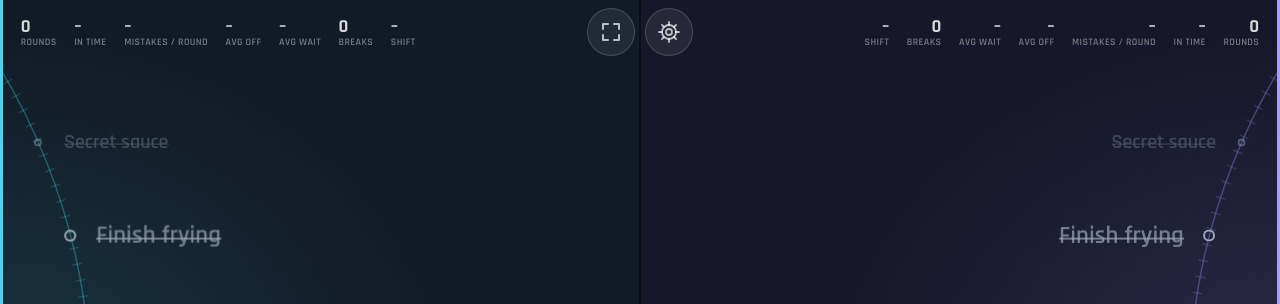
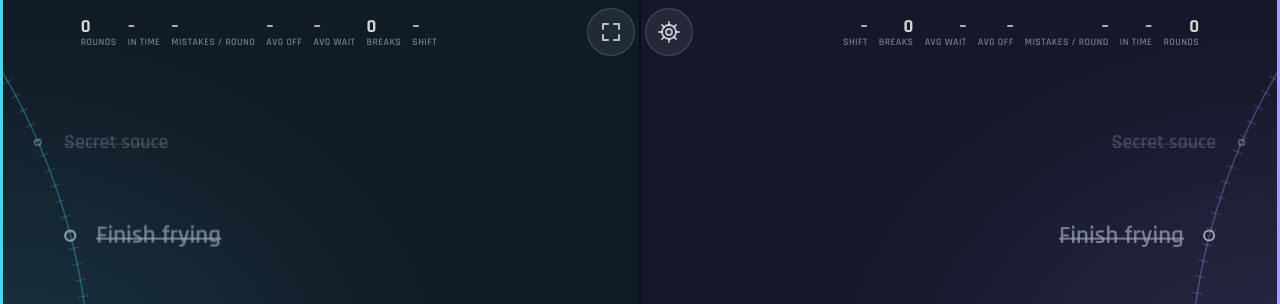
Before and after one commit to boris-42/boris-42.github.io, a plain HTML site: page fries/index.html in a window 1280 px wide. Shown: the top 304 px of the page. Drawn offline with Linux system fonts and the light colour scheme.

Commit message:
Fries timer: stats rows inset from the corners (clear of Safari's full-screen X)

```diff
--- a/fries/css/app.css
+++ b/fries/css/app.css
@@ -159,10 +159,12 @@ body.screen { overflow: hidden; background: #000; user-select: none; -webkit-use
 .item.gone { opacity: 0 !important; }
 
 /* top outer corner: today's stats as number-over-label cells */
-.stats { position: absolute; top: calc(var(--u) * 2 + var(--safe-top)); z-index: 3; display: flex; flex-wrap: wrap; gap: calc(var(--u) * .6) calc(var(--u) * 2.2);
-  max-width: calc(100% - var(--u) * 5); font-variant-numeric: tabular-nums; pointer-events: none; }
-.fryer[data-id="L"] .stats { left: calc(var(--u) * 2.6); }
-.fryer[data-id="R"] .stats { right: calc(var(--u) * 2.6); flex-direction: row-reverse; }
+/* stats sit in from the outer corners, toward the center (the corners stay free, e.g. for Safari's full-screen X) */
+.stats { position: absolute; top: calc(var(--u) * 2 + var(--safe-top)); z-index: 3; display: flex; flex-wrap: wrap;
+  gap: calc(var(--u) * .6) calc(var(--u) * 1.4); max-width: calc(100% - var(--u) * 5 - 120px);
+  font-variant-numeric: tabular-nums; pointer-events: none; }
+.fryer[data-id="L"] .stats { left: calc(var(--u) * 2.6 + 60px); }
+.fryer[data-id="R"] .stats { right: calc(var(--u) * 2.6 + 60px); flex-direction: row-reverse; }
 .stats .cell { display: flex; flex-direction: column; line-height: 1.15; }
 .fryer[data-id="R"] .stats .cell { align-items: flex-end; }
 .stats b { font-size: calc(var(--u) * 2.3); font-weight: 700; color: rgba(255, 255, 255, .82); }
--- a/fries/index.html
+++ b/fries/index.html
@@ -13,7 +13,7 @@
   <link rel="manifest" href="manifest.webmanifest">
   <link rel="icon" type="image/png" href="icons/icon-192.png">
   <link rel="apple-touch-icon" href="icons/apple-touch-icon.png">
-  <link rel="stylesheet" href="css/app.css?v=68dc921edc">
+  <link rel="stylesheet" href="css/app.css?v=32f6ba7a64">
 </head>
 <body class="screen">
   <main class="fryers">
--- a/fries/sw.js
+++ b/fries/sw.js
@@ -1,10 +1,10 @@
-/* Fries timer service worker (generated by build.py, build 4b8a2bfe9d).
+/* Fries timer service worker (generated by build.py, build 34ca446a5f).
    Pages: network first (updates arrive when online), cached copy when offline.
    Versioned files (?v=hash), fonts, icons: cache first. */
-const CACHE = 'fries-4b8a2bfe9d';
+const CACHE = 'fries-34ca446a5f';
 const PRECACHE = [
   "./",
-  "css/app.css?v=68dc921edc",
+  "css/app.css?v=32f6ba7a64",
   "fonts/rajdhani/LICENSE.txt",
   "fonts/rajdhani/rajdhani-latin-600.woff2",
   "fonts/rajdhani/rajdhani-latin-700.woff2",
```
Also changed, not shown: fries/stats.html (+1 -1 lines).
